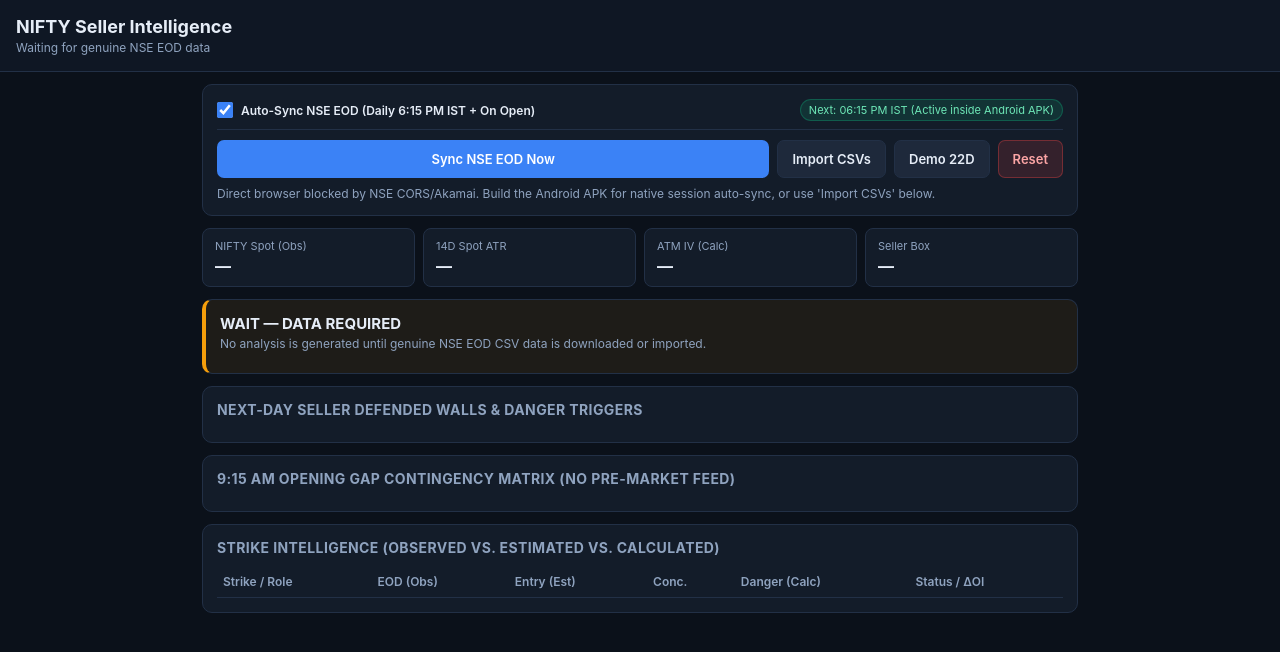
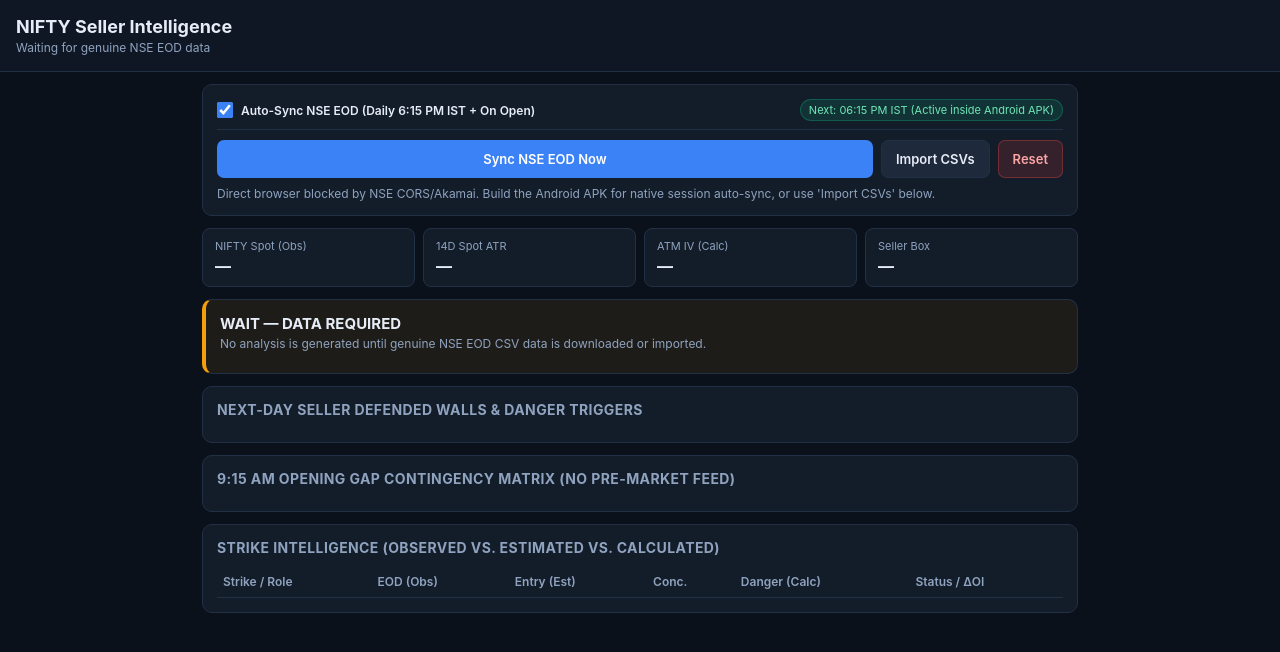
Before and after one commit to naveenm2020it-glitch/NEWAIMODEL, a website: page mobile_app/www/index.html in a window 1280 px wide. Drawn offline with Linux system fonts and the light colour scheme.

Commit message:
Remove demo data control from Android app

```diff
--- a/mobile_app/www/index.html
+++ b/mobile_app/www/index.html
@@ -29,7 +29,6 @@
         <button id="btnSyncNow" class="btn btn-primary">Sync NSE EOD Now</button>
         <label for="csvFileInput" class="btn btn-secondary">Import CSVs</label>
         <input id="csvFileInput" type="file" accept=".csv,text/csv" multiple hidden />
-        <button id="btnLoadDemo" class="btn btn-secondary">Demo 22D</button>
         <button id="btnClearDb" class="btn btn-danger">Reset</button>
       </div>
       <div id="importStatus" class="status-text">Checking NSE EOD sync status...</div>
```
